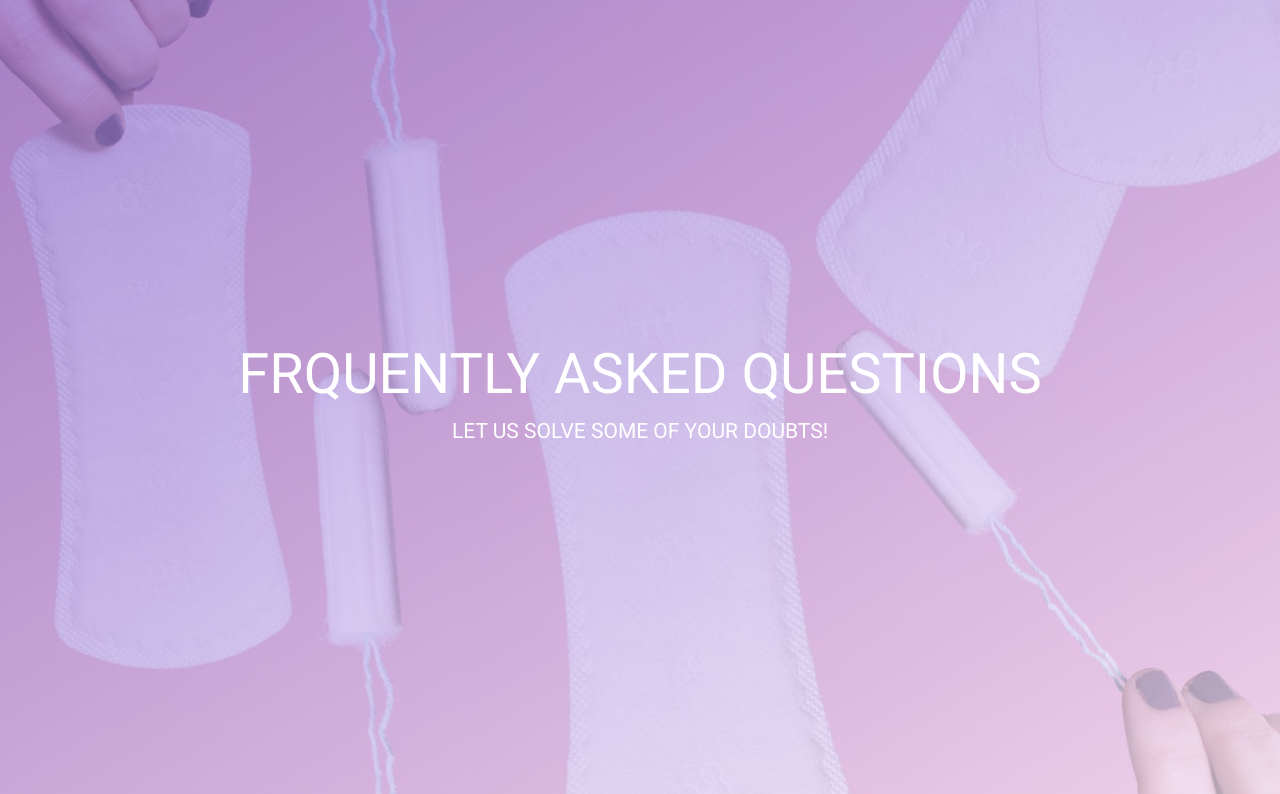
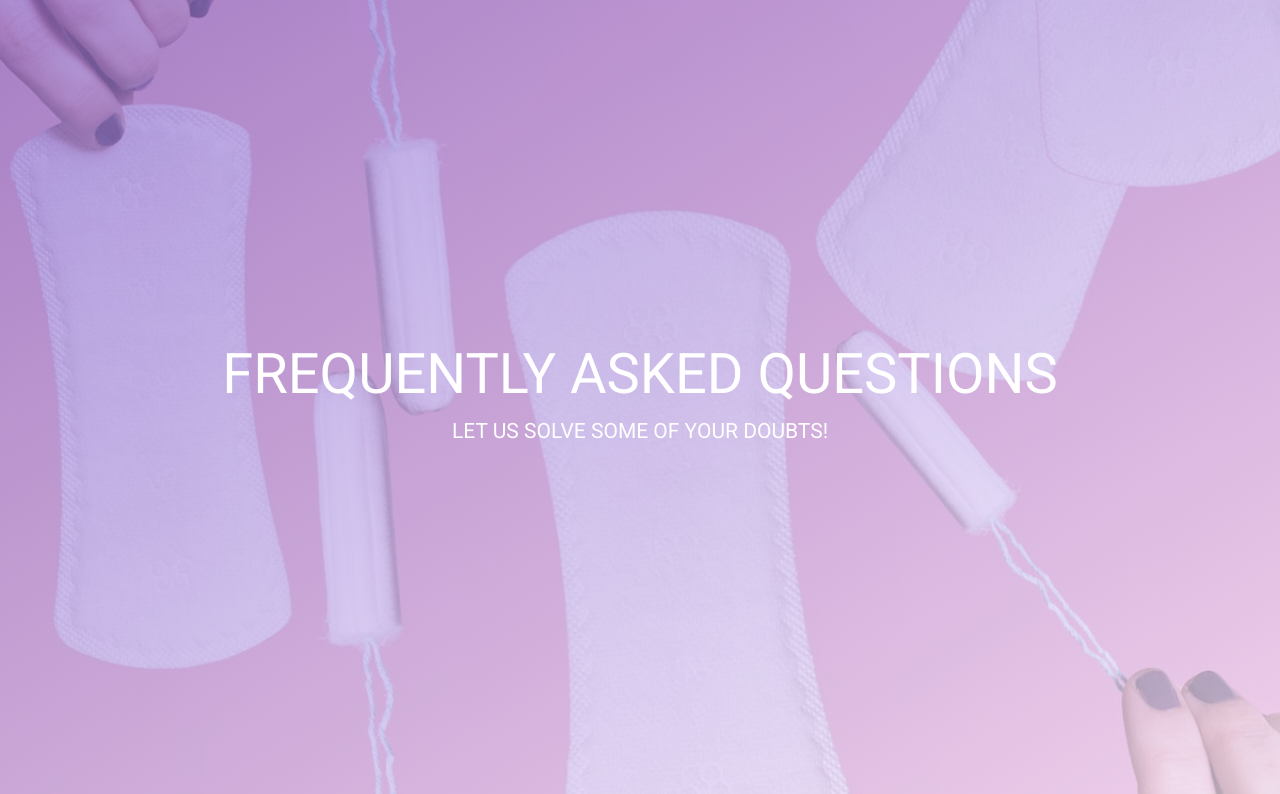
Before and after one commit to renatadev/the-period-hub, a plain HTML site: page faqs.html in a window 1280 px wide. Shown: the top 794 px of the page. Drawn offline with Linux system fonts and the light colour scheme; a script that the page names is missing.

Commit message:
Fix typo

```diff
--- a/faqs.html
+++ b/faqs.html
@@ -43,7 +43,7 @@
           <div id="about-content-box-inner" class="text-center">
             <div id="about-heading" class="animated zoomIn">
               <div class="container-fluid" style="height:100%;">
-                <h1>FRQUENTLY ASKED QUESTIONS</h1>
+                <h1>FREQUENTLY ASKED QUESTIONS</h1>
                   <p>Let us solve some of your doubts!</p></br>
                 </div>
               </div>
```
